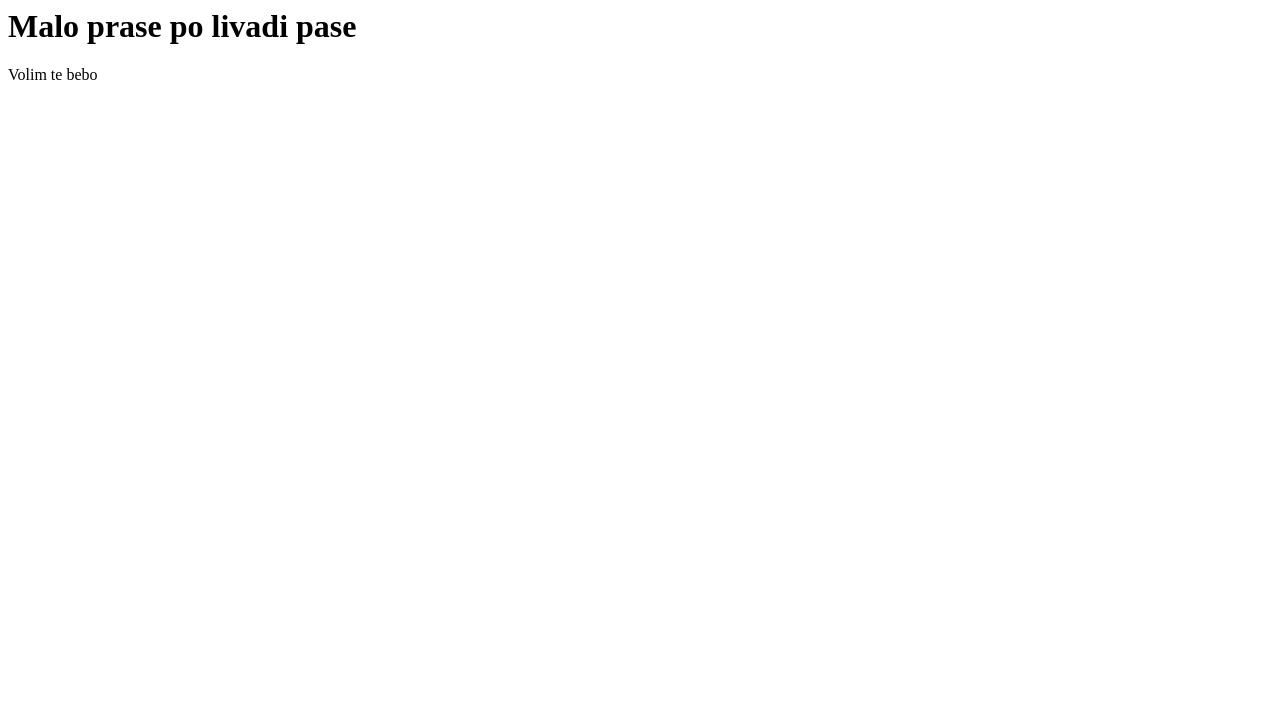
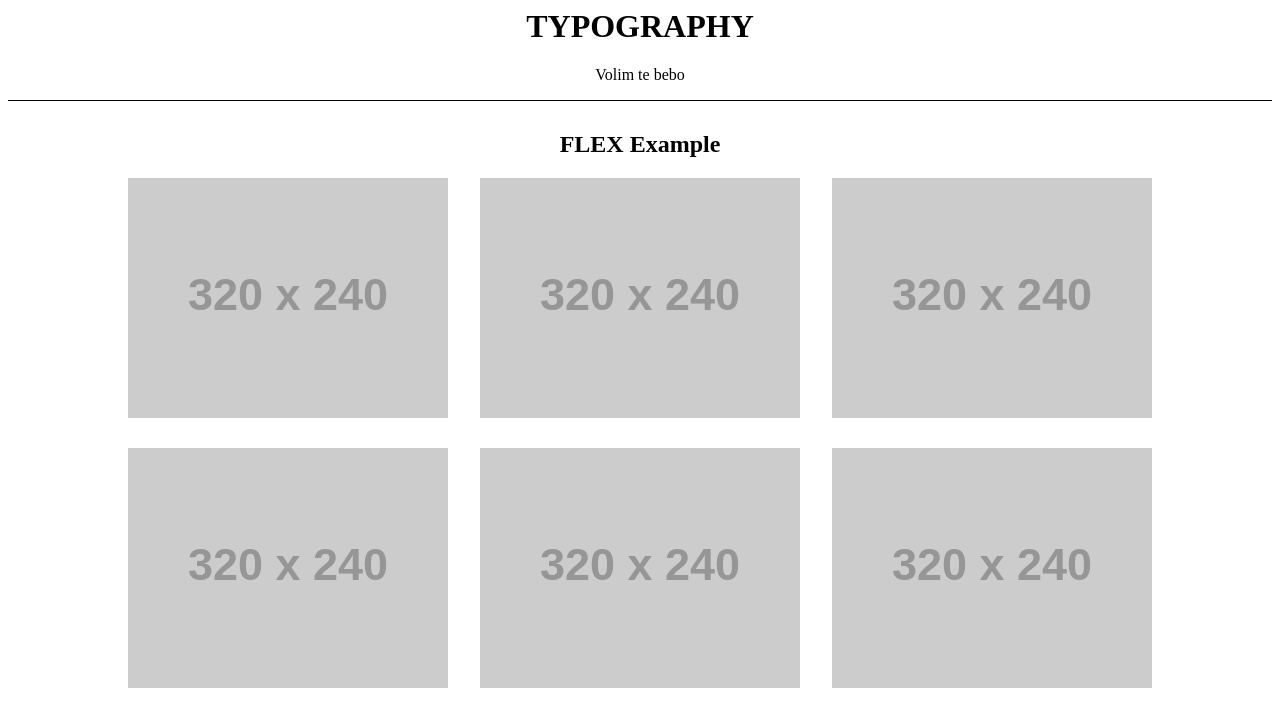
Before and after one commit to ItachiUchiha02/Emica, a plain HTML site: page stefaniemica.html in a window 1280 px wide. Drawn offline with Linux system fonts and the light colour scheme; placeholder pictures from the web are drawn by us.

Commit message:
typography created && flex example

```diff
--- /dev/null
+++ b/stefaniemica.css
@@ -0,0 +1,23 @@
+.header {
+    text-align: center;
+    margin-bottom: 30px;
+    border-bottom: 1px solid black;
+}
+
+.flex h2 {
+    margin-top: 0;
+    text-align: center;
+}
+
+.flex-example {
+    display: flex;
+    flex-direction: row;
+    width: 1024px;
+    margin: 0 auto;
+    flex-wrap: wrap;
+    justify-content: space-between;
+}
+
+.image-4, .image-5, .image-6 {
+    margin-top: 30px;
+}
--- a/stefaniemica.html
+++ b/stefaniemica.html
@@ -4,9 +4,35 @@
     <meta http-equiv="X-UA-Compatible" content="IE=edge">
     <meta name="viewport" content="width=device-width, initial-scale=1.0">
     <title>Document</title>
+    <link href="stefaniemica.css" rel="stylesheet" />
 </head>
 <body>
-    <h1>Malo prase po livadi pase</h1>
-    <p>Volim te bebo</p>
+    <div class="header">
+        <h1>TYPOGRAPHY</h1>
+        <p>Volim te bebo</p>
+    </div>
+    <div class="flex">
+        <h2>FLEX Example</h2>
+        <div class="flex-example">
+            <div class="image image-1">
+                <img src="https://via.placeholder.com/320x240" alt="image" />
+            </div>
+            <div class="image image-2">
+                <img src="https://via.placeholder.com/320x240" alt="image" />
+            </div>
+            <div class="image image-3">
+                <img src="https://via.placeholder.com/320x240" alt="image" />
+            </div>
+            <div class="image image-4">
+                <img src="https://via.placeholder.com/320x240" alt="image" />
+            </div>
+            <div class="image image-5">
+                <img src="https://via.placeholder.com/320x240" alt="image" />
+            </div>
+            <div class="image image-6">
+                <img src="https://via.placeholder.com/320x240" alt="image" />
+            </div>
+        </div>
+    </div>
 </body>
 </html>
```
